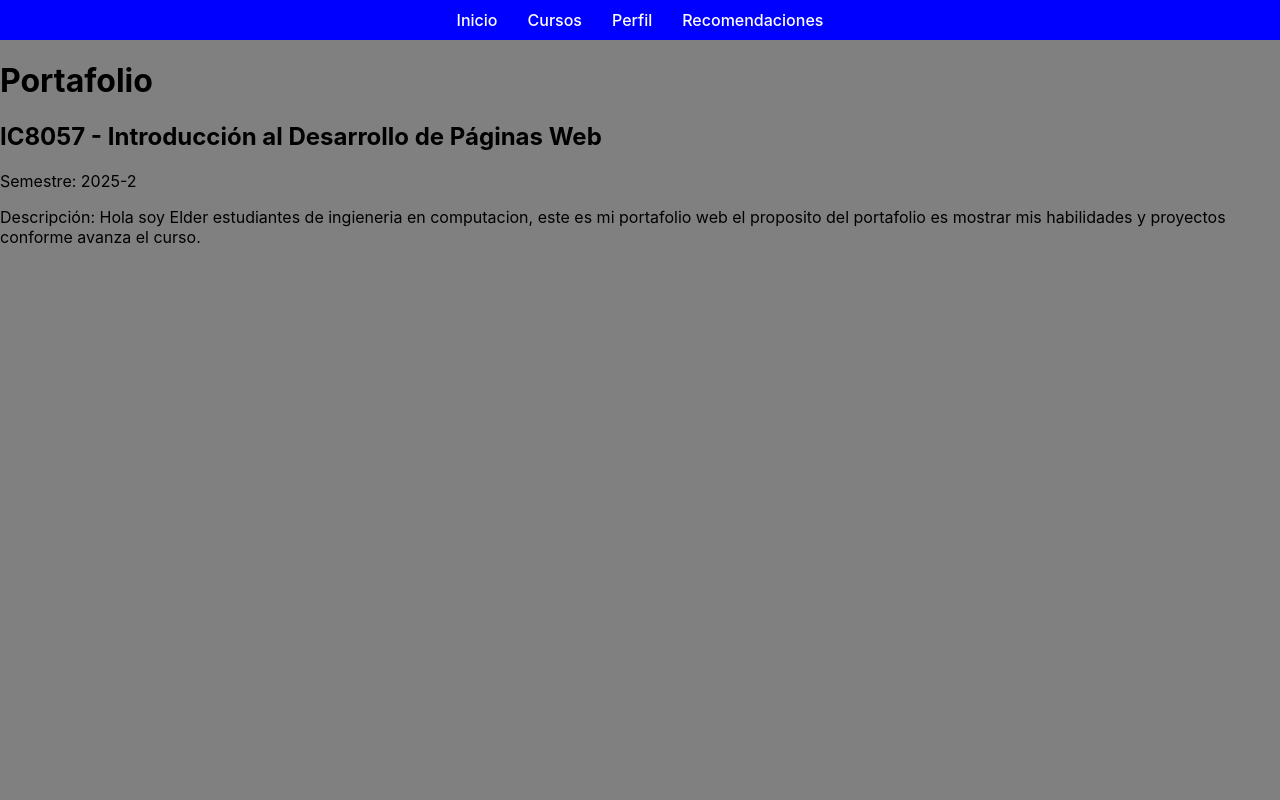
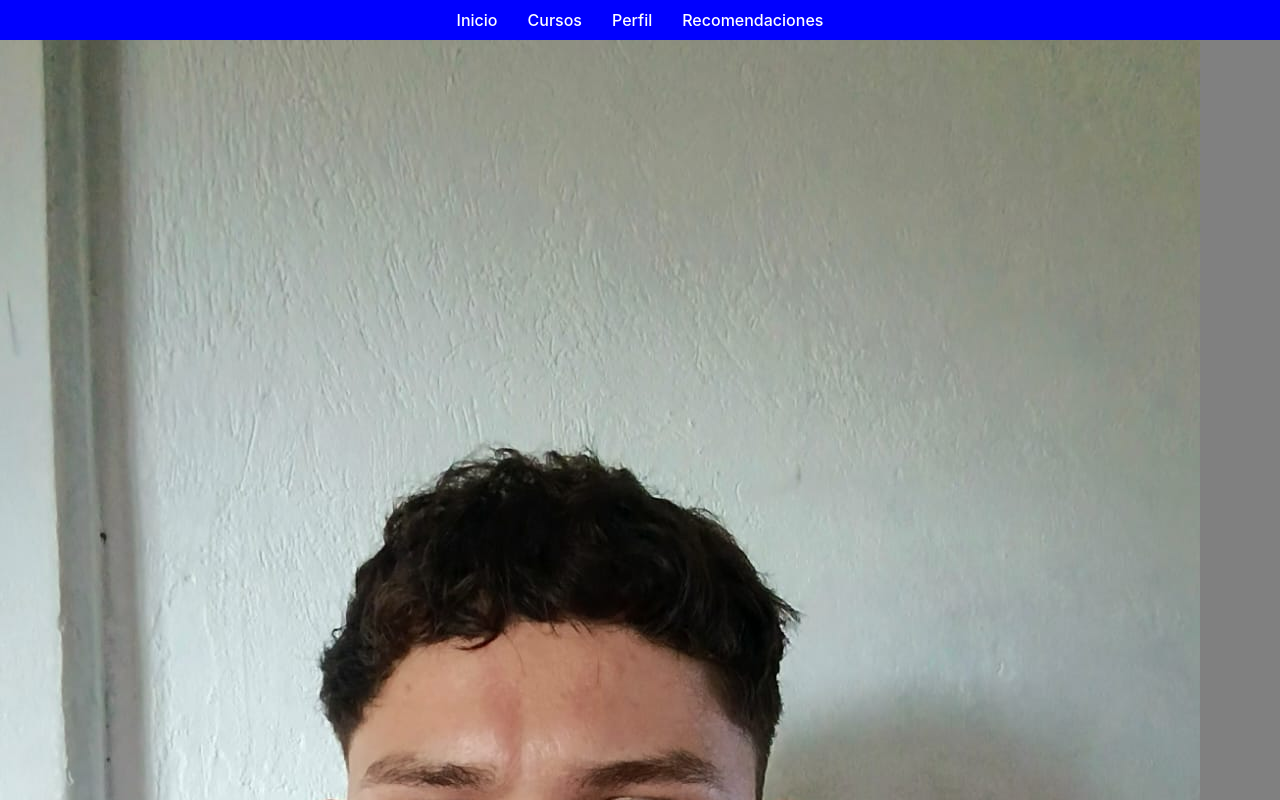
Before and after one commit to Elder19/Portafolio-Dise-o-Web, a React (Create React App) app: page / in a window 1280 px wide. Shown: the top 800 px of the page. Built offline with nearby package versions, Linux system fonts and the light colour scheme.

Commit message:
descomentar imagen pasaporte para actualizar netlify

```diff
--- a/src/Interfaces/Inicio.jsx
+++ b/src/Interfaces/Inicio.jsx
@@ -21,7 +21,7 @@ function Inicio() {
   return (
     <>
       <header>
-        {/*<img src={ElderImg} alt="Imagen tipo pasaporte del estudiante" />*/}
+        {<img src={ElderImg} alt="Imagen tipo pasaporte del estudiante" />}
         <h1>Portafolio</h1>
       </header>
       <main>
```
